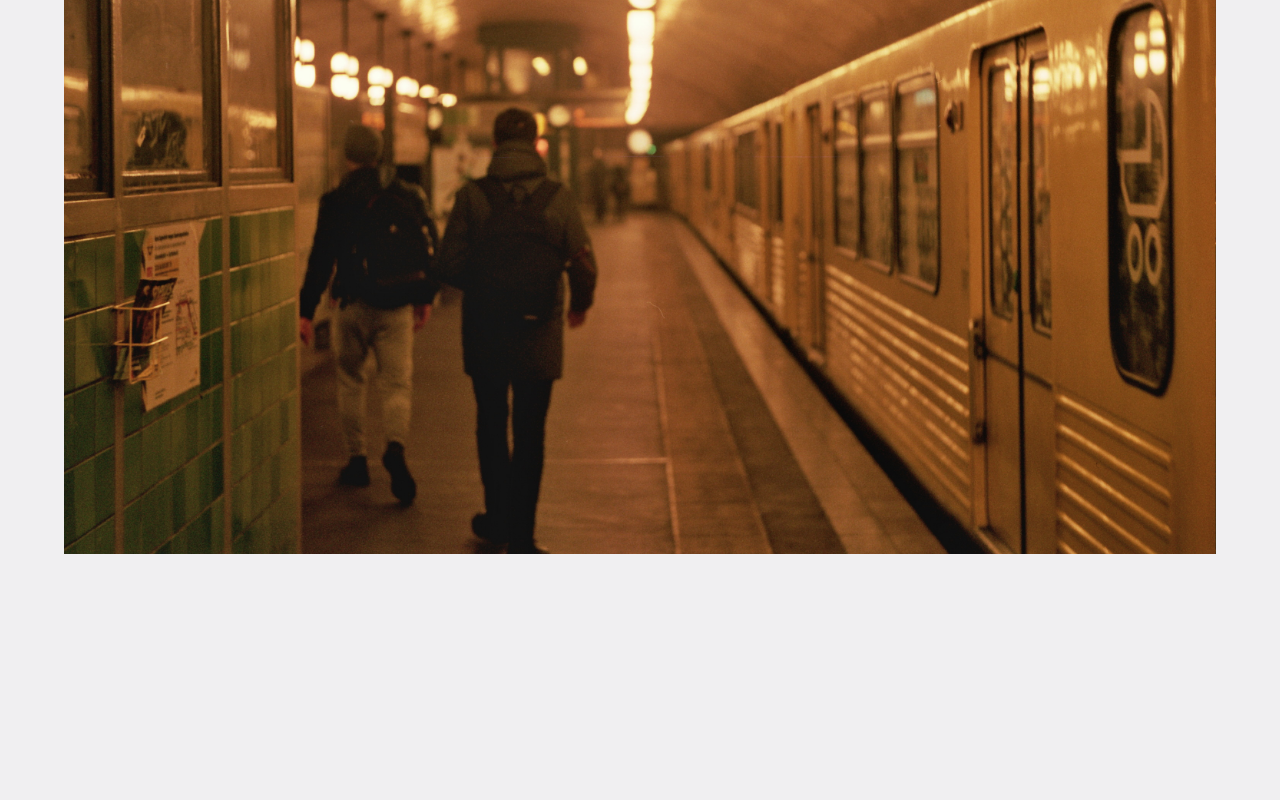
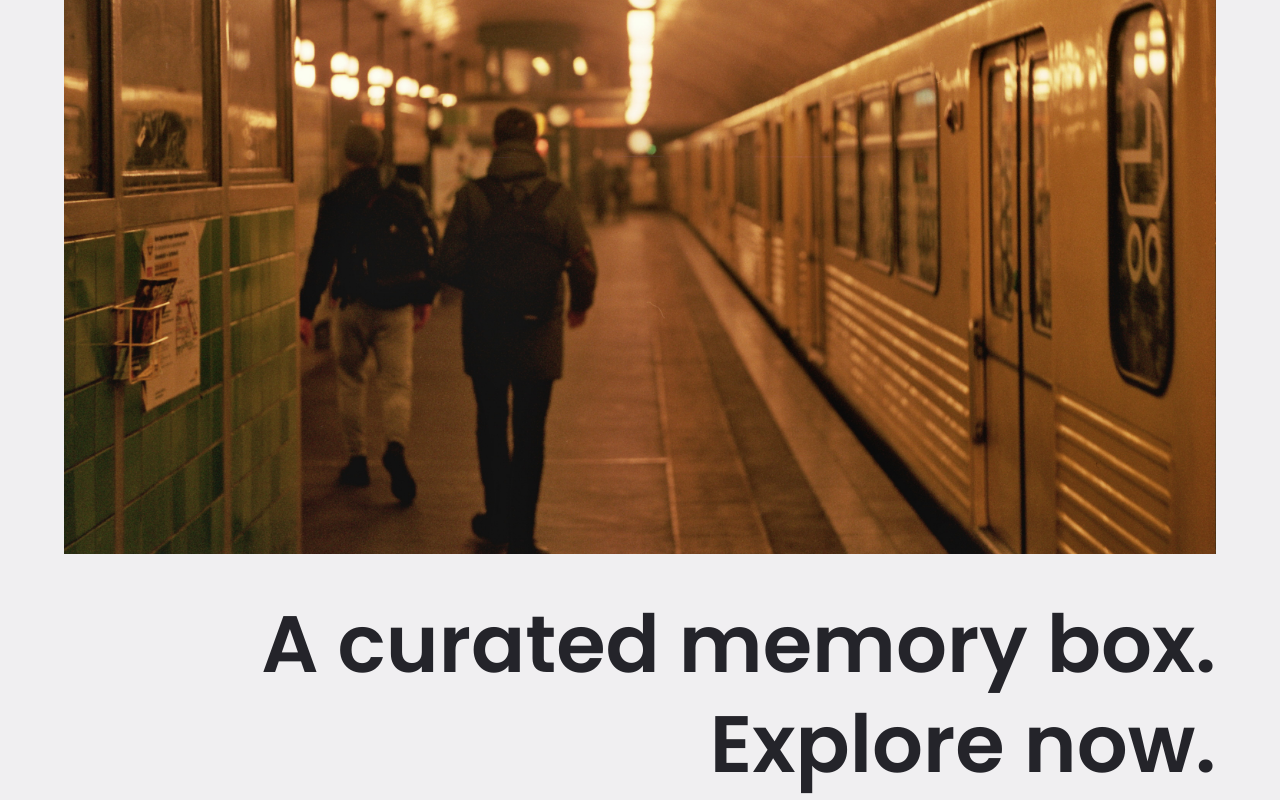
Before and after one commit to hansibalen/analog, a React app: page / in a window 1280 px wide. Shown: the part 850-1650 px from the top of the page. Before the commit the page ends 1564 px from the top, so only its background shows below. Built offline with nearby package versions, Linux system fonts and the light colour scheme.

Commit message:
Add new component, new styling

```diff
--- a/src/App.tsx
+++ b/src/App.tsx
@@ -8,6 +8,7 @@ import './sass/main.scss'
 import Loader from './components/Loader'
 import Navbar from './components/Navbar'
 import Home from '../src/pages/Home'
+import Explore from '../src/pages/Explore'
 import About from '../src/pages/About'
 import Gallery from '../src/pages/Gallery'
 
@@ -36,15 +37,7 @@ const App = (): React.ReactElement => {
                 <Route path="/gallery" element={<Gallery />} />
               </Routes>
             </Router>
-            {!loading && (
-              <div className="transition-image final">
-                <motion.img
-                  transition={{ ease: [0.6, 0.01, -0.05, 0.9], duration: 1.6 }}
-                  src={`/images/image-2.jpg`}
-                  layoutId="main-image-1"
-                />
-              </div>
-            )}
+            {!loading && <Explore />}
           </>
         )}
       </AnimatePresence>
--- /dev/null
+++ b/src/pages/Explore.tsx
@@ -0,0 +1,21 @@
+import { motion } from 'framer-motion'
+
+const Explore = (): React.ReactElement => {
+  return (
+    <div className="transition-image final">
+      <motion.img
+        transition={{ ease: [0.6, 0.01, -0.05, 0.9], duration: 1.6 }}
+        src={`/images/image-2.jpg`}
+        layoutId="main-image-1"
+      />
+      <motion.div className="main">
+        <h1 className="main-title">A curated memory box.</h1>
+        <a href="/" className="explore-button">
+          Explore now.
+        </a>
+      </motion.div>
+    </div>
+  )
+}
+
+export default Explore
--- a/src/pages/Home.tsx
+++ b/src/pages/Home.tsx
@@ -22,20 +22,6 @@ const letterAnimation = {
       duration: 1,
     },
   },
-}
-
-const Home = (): React.ReactElement => {
-  TabTitle('HB Analogue - Home')
-
-  useEffect(() => {
-    setTimeout(() => 2000)
-  }, [])
-  return (
-    <motion.div className="hero" variants={hero}>
-      <HeroTopRow title={'hansi'} />
-      <HeroBottomRow title={'brahimasi'} />
-    </motion.div>
-  )
 }
 
 const AnimatedLetters = ({
@@ -95,4 +81,18 @@ const HeroBottomRow = ({ title }: { title: string }) => {
   )
 }
 
+const Home = (): React.ReactElement => {
+  TabTitle('HB Analogue - Home')
+
+  useEffect(() => {
+    setTimeout(() => 2000)
+  }, [])
+  return (
+    <motion.div className="hero" variants={hero}>
+      <HeroTopRow title={'hansi'} />
+      <HeroBottomRow title={'brahimasi'} />
+    </motion.div>
+  )
+}
+
 export default Home
--- a/src/sass/base/_global.scss
+++ b/src/sass/base/_global.scss
@@ -1,3 +1,11 @@
 body {
   background: $background;
 }
+
+::-webkit-scrollbar {
+  width: 10px;
+}
+
+::-webkit-scrollbar-thumb {
+  background: $black;
+}
--- a/src/sass/components/_home.scss
+++ b/src/sass/components/_home.scss
@@ -32,6 +32,7 @@
         font-size: 7rem;
       }
     }
+
     .row-col {
       width: 50%;
       display: flex;
@@ -108,6 +109,7 @@
     z-index: -100;
     @media (max-width: $layout-breakpoint-xsmall) {
       top: -56px;
+      height: 1vh;
     }
     img {
       width: 100%;
@@ -115,3 +117,26 @@
     }
   }
 }
+
+// Explore
+.main {
+  display: flex;
+  flex-direction: column;
+  margin-top: 5rem;
+  height: 20vh;
+  text-align: right;
+}
+
+.main-title,
+.explore-button {
+  font-size: 8rem;
+  font-weight: 600;
+  color: $black;
+  text-decoration: none;
+  @media (max-width: $layout-breakpoint-xsmall) {
+    font-size: 3rem;
+  }
+}
+.explore-button {
+  margin-top: 2rem;
+}
```
